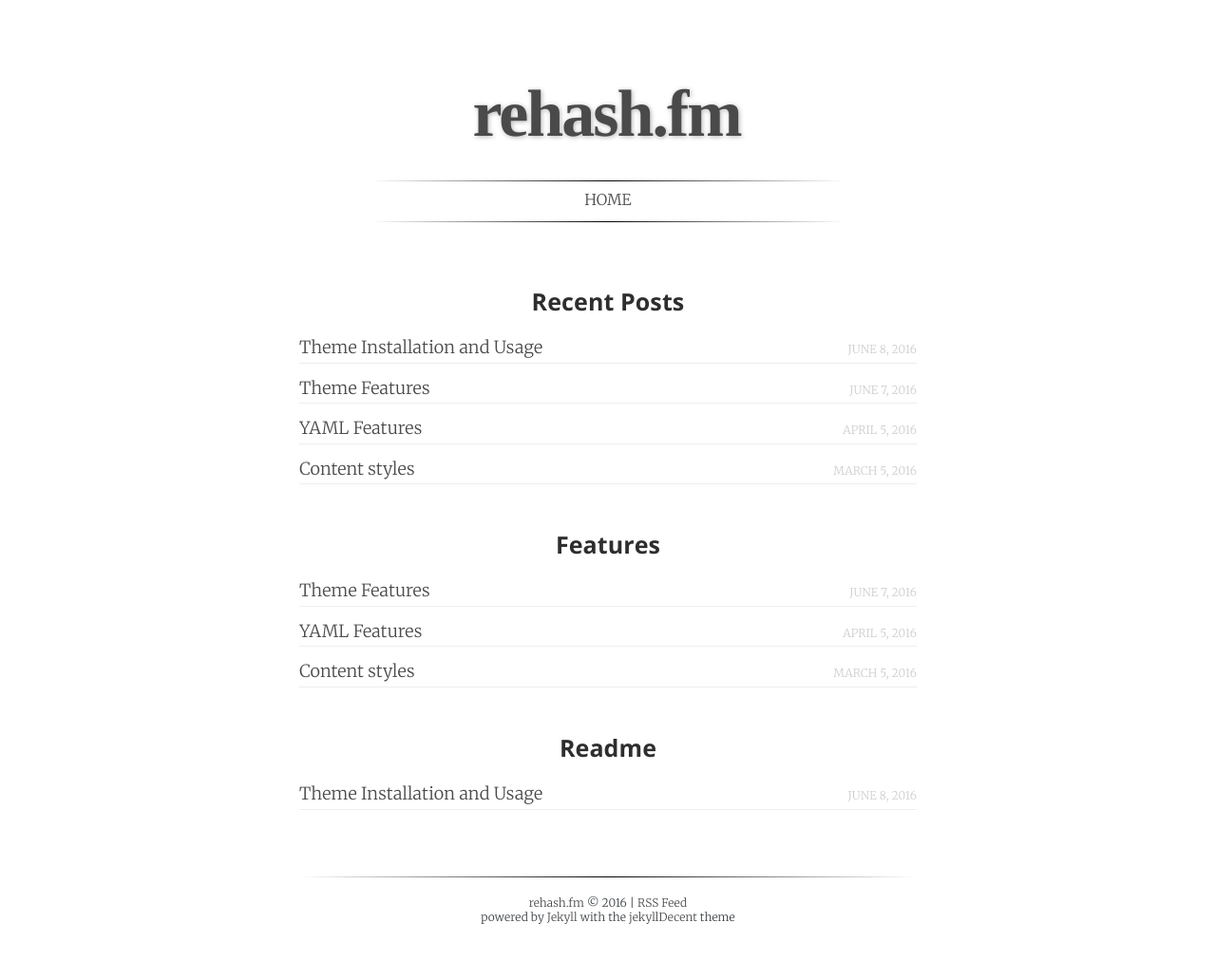
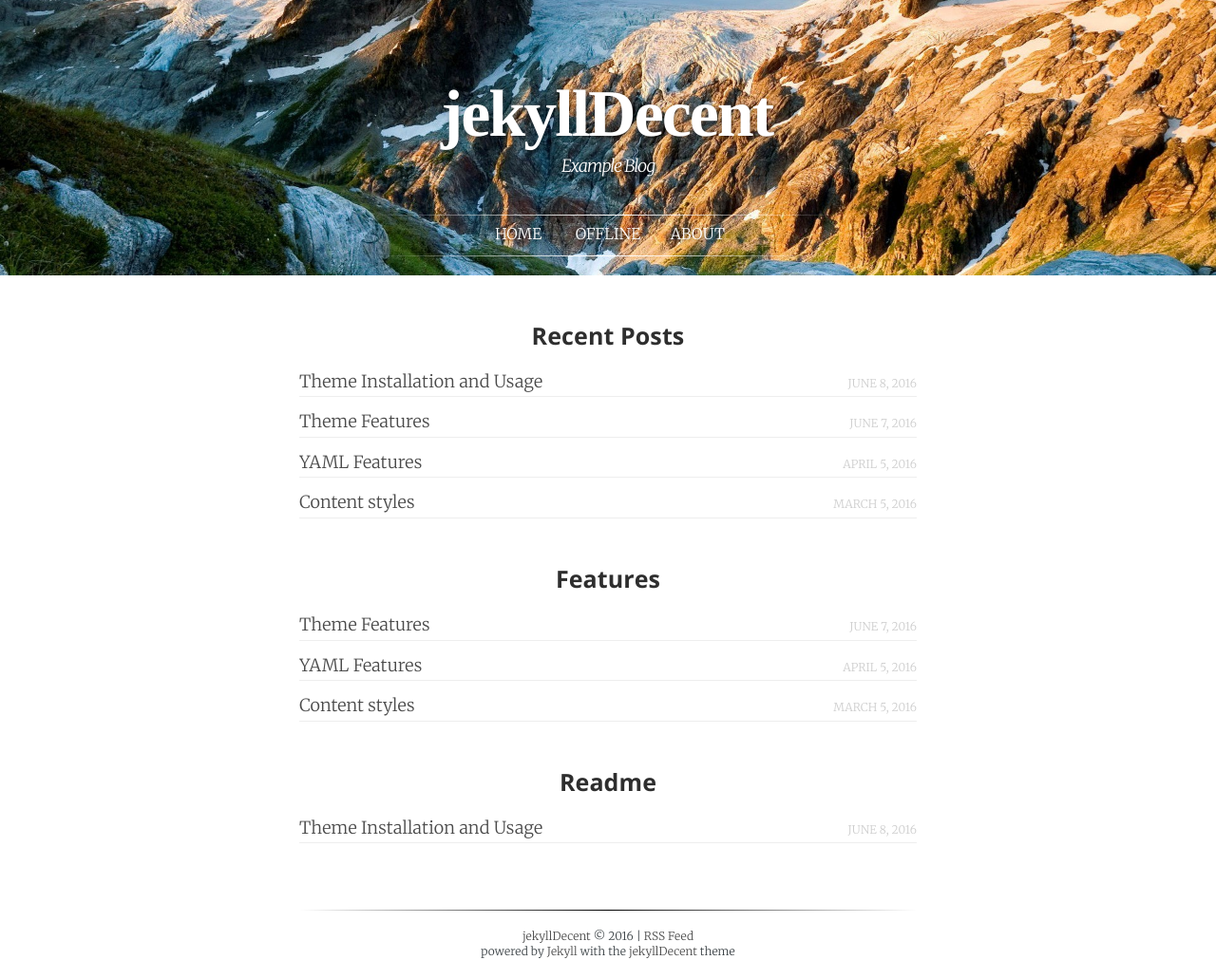
Before and after one commit to rehashfm/rehash.fm, a Jekyll site: the page built from index.html, in a window 1280 px wide. Shown: the whole page at 95% size. Built offline with Jekyll 4.4.1, drawn with Linux system fonts in a browser that asks for light colours; some web fonts are replaced; before the commit the page ends 995 px from its top, so only the background shows below that; some of the changed lines change nothing that is shown.

Commit message:
Applying jekillDecent theme to rehash.fm

```diff
--- a/_config.yml
+++ b/_config.yml
@@ -1,4 +1,3 @@
-<<<<<<< HEAD
 # Welcome to Jekyll!
 #
 # This config file is meant for settings that affect your whole blog, values
@@ -31,8 +30,3 @@
   - jekyll-feed
   - jekyll-sitemap
   - jekyll-redirect-from
-=======
-theme: jekyll-theme-slate
-gems:
-  - jekyll-feed
->>>>>>> cab608d12b3546c3aac05f021d377d5ad2e6b7ff
```
